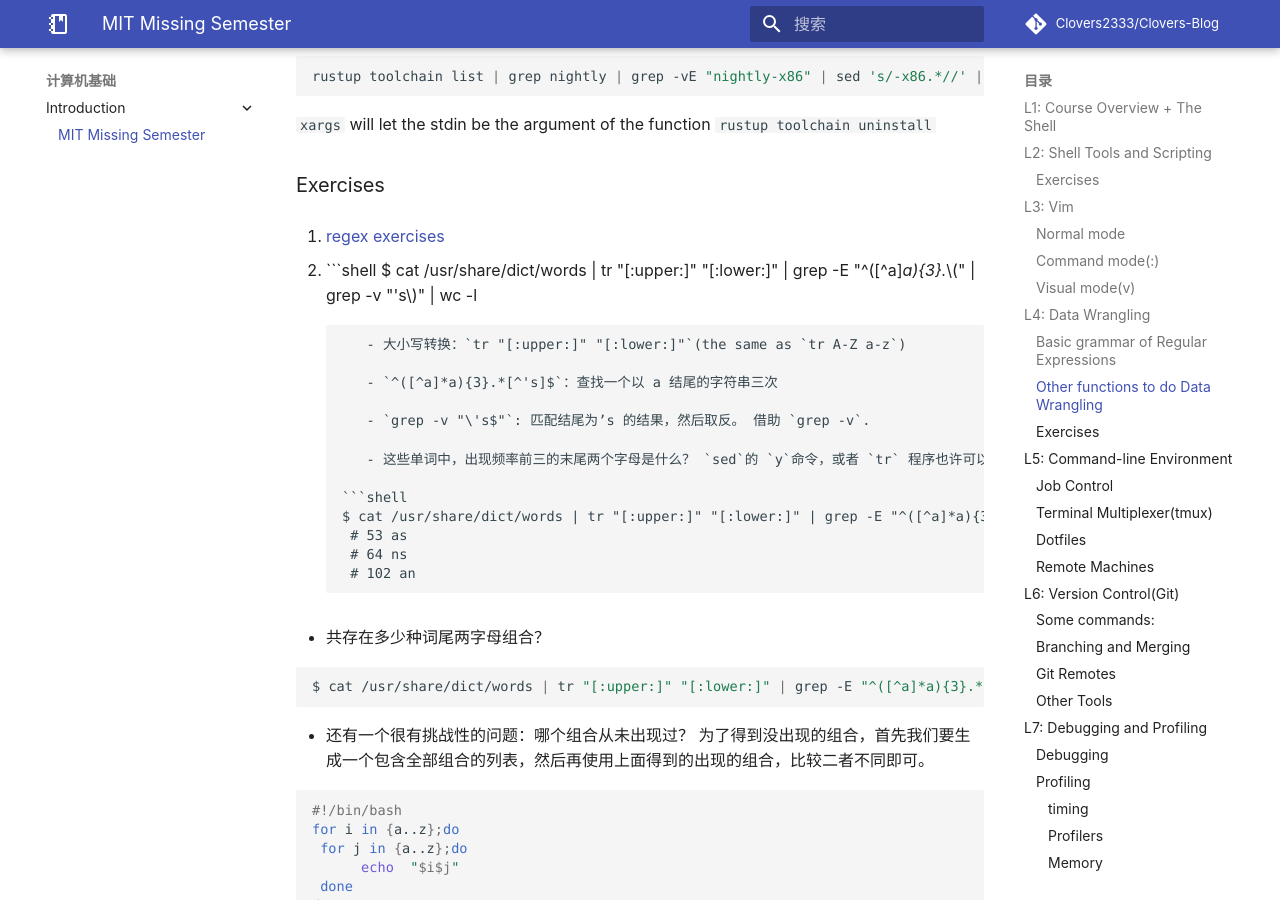
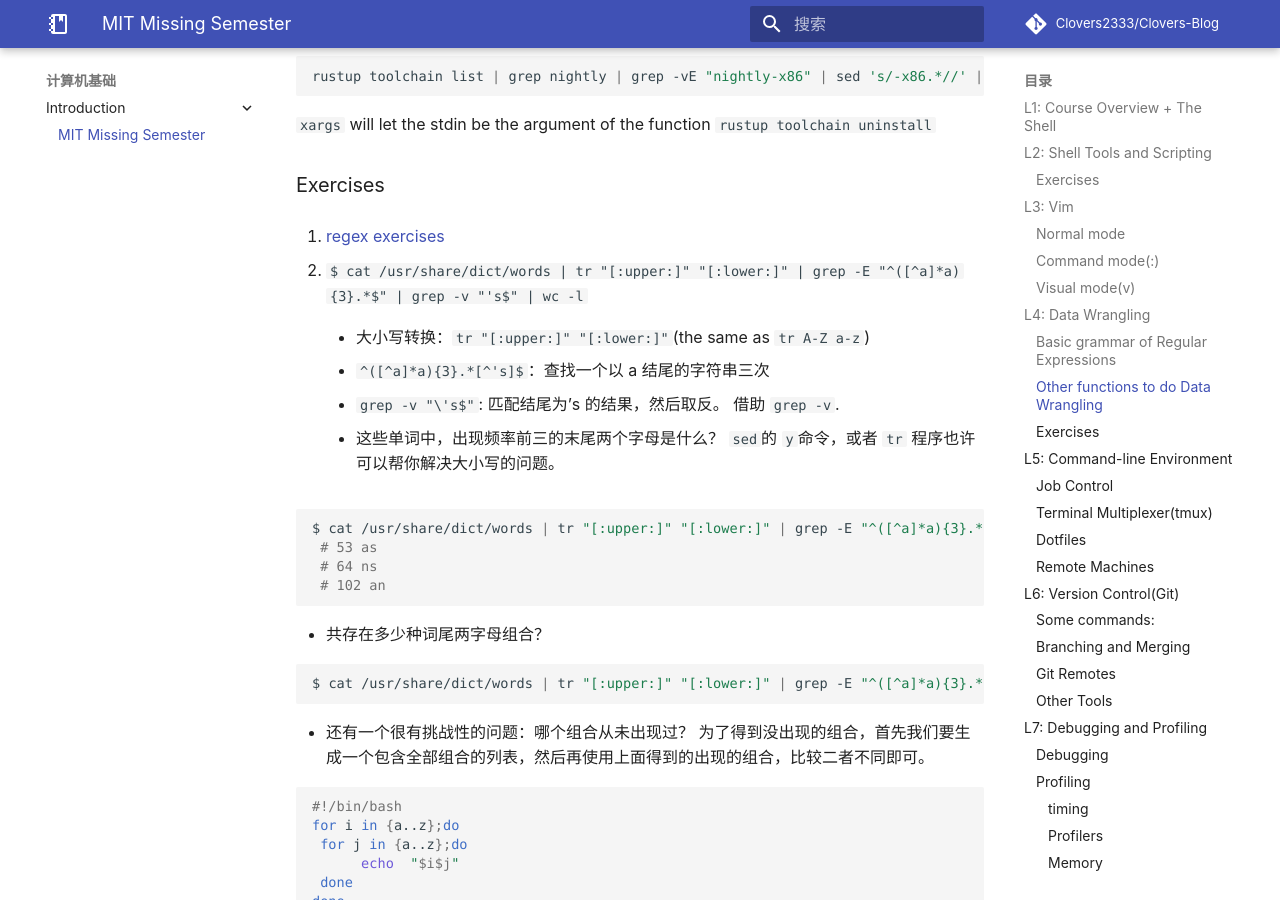
Before and after one commit to Clovers2333/Clovers-Blog, an MkDocs documentation site: the page built from docs/cs/basic/MIT-Missing-Semester.md, in a window 1280 px wide and 900 px high, scrolled down 10228 px. Built offline with MkDocs 1.6.1 and Material for MkDocs 9.7.7, drawn with Linux system fonts in a browser that asks for light colours; comment, search, counter and statistics services are not loaded.

Commit message:
change code format of MIT L4

````diff
--- a/docs/cs/basic/MIT-Missing-Semester.md
+++ b/docs/cs/basic/MIT-Missing-Semester.md
@@ -455,9 +455,7 @@
 
 1. [regex exercises](https://regexone.com/lesson)
 
-2. ```shell
-   $ cat /usr/share/dict/words | tr "[:upper:]" "[:lower:]" | grep -E "^([^a]*a){3}.*$" | grep -v "'s$" | wc -l
-   ```
+2. `$ cat /usr/share/dict/words | tr "[:upper:]" "[:lower:]" | grep -E "^([^a]*a){3}.*$" | grep -v "'s$" | wc -l`
 
       - 大小写转换：`tr "[:upper:]" "[:lower:]"`(the same as `tr A-Z a-z`)
 
````
